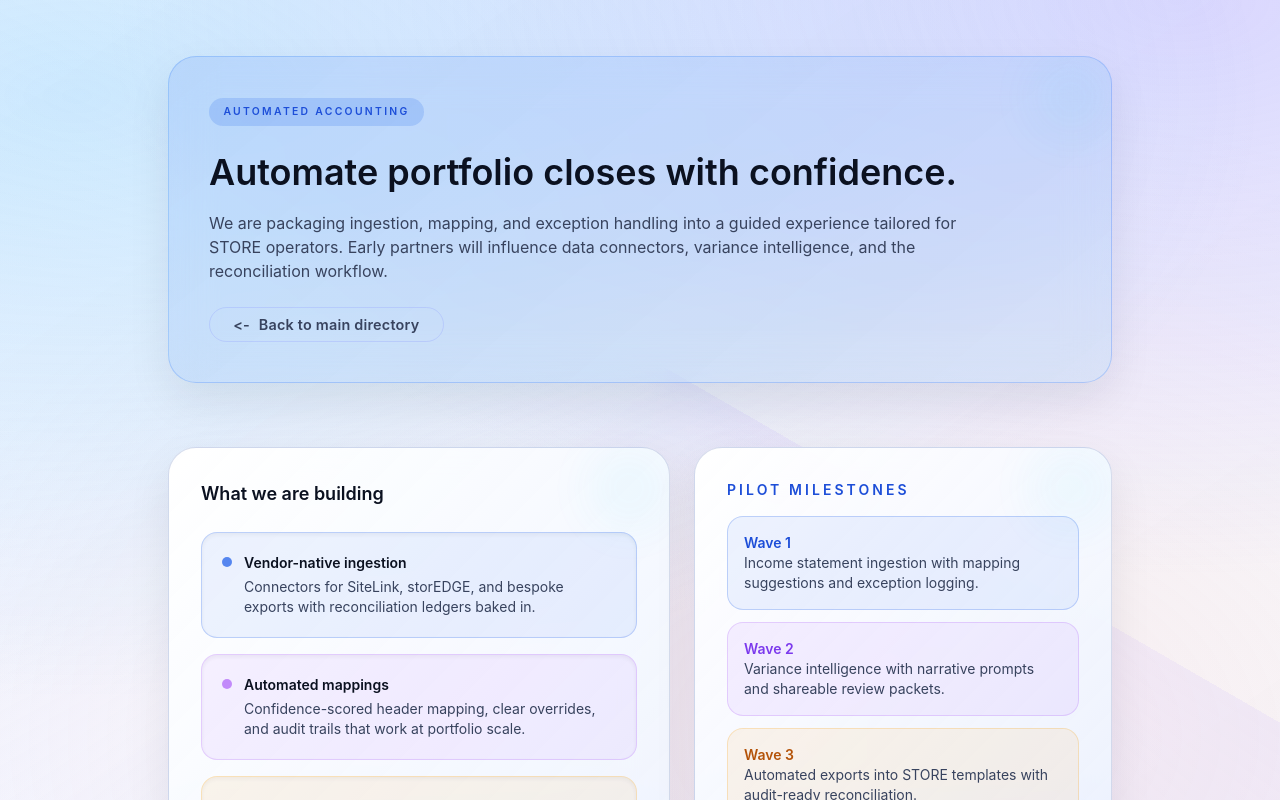
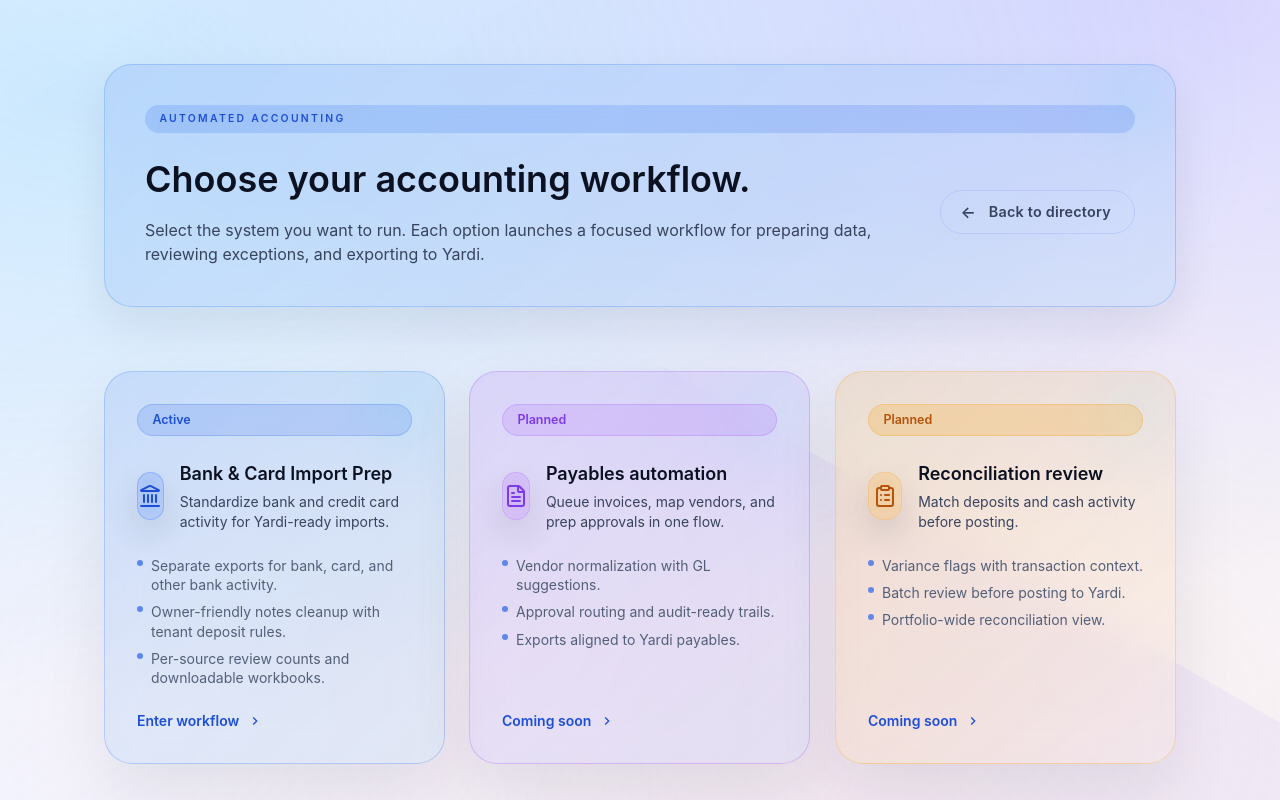
Before and after one commit to alexandermburke/ProformaBuilder, a Next.js app in the folder storeinsight/: page /accounting in a window 1280 px wide. Shown: the top 800 px of the page. Built offline with nearby package versions, Linux system fonts and the light colour scheme.

Commit message:
UI Changes

```diff
--- a/storeinsight/src/app/accounting/bank-card-import-prep/page.tsx
+++ b/storeinsight/src/app/accounting/bank-card-import-prep/page.tsx
@@ -793,9 +793,9 @@ export default function BankCardImportPrepPage() {
             <span className="owner-status-badge" data-tone={statusTone}>
               {statusLabel}
             </span>
-            <Link href="/" className="ios-button px-4 py-2 text-sm" data-variant="secondary">
+            <Link href="/accounting" className="ios-button px-4 py-2 text-sm" data-variant="secondary">
               <span aria-hidden className="-ml-1 mr-1 text-base">&larr;</span>
-              Back to directory
+              Back to accounting
             </Link>
           </div>
           <div className="grid gap-4 md:flex md:items-end md:justify-between">
--- a/storeinsight/src/app/accounting/page.tsx
+++ b/storeinsight/src/app/accounting/page.tsx
@@ -6,10 +6,75 @@
 
 'use client';
 
-import Image from 'next/image';
 import Link from 'next/link';
 import type { JSX } from 'react';
+import { ClipboardList, FileText, Landmark } from 'lucide-react';
 import { useTheme } from '@/components/ThemeProvider';
+
+type Tone = 'blue' | 'purple' | 'amber';
+
+type OptionCard = {
+  id: string;
+  title: string;
+  description: string;
+  highlights: string[];
+  status: string;
+  tone: Tone;
+  icon: 'bank' | 'payables' | 'recon';
+  href?: string;
+  disabled?: boolean;
+};
+
+const options: OptionCard[] = [
+  {
+    id: 'bank-card-import-prep',
+    title: 'Bank & Card Import Prep',
+    description: 'Standardize bank and credit card activity for Yardi-ready imports.',
+    highlights: [
+      'Separate exports for bank, card, and other bank activity.',
+      'Owner-friendly notes cleanup with tenant deposit rules.',
+      'Per-source review counts and downloadable workbooks.',
+    ],
+    status: 'Active',
+    tone: 'blue',
+    icon: 'bank',
+    href: '/accounting/bank-card-import-prep',
+  },
+  {
+    id: 'payables-automation',
+    title: 'Payables automation',
+    description: 'Queue invoices, map vendors, and prep approvals in one flow.',
+    highlights: [
+      'Vendor normalization with GL suggestions.',
+      'Approval routing and audit-ready trails.',
+      'Exports aligned to Yardi payables.',
+    ],
+    status: 'Planned',
+    tone: 'purple',
+    icon: 'payables',
+    disabled: true,
+  },
+  {
+    id: 'reconciliation-review',
+    title: 'Reconciliation review',
+    description: 'Match deposits and cash activity before posting.',
+    highlights: [
+      'Variance flags with transaction context.',
+      'Batch review before posting to Yardi.',
+      'Portfolio-wide reconciliation view.',
+    ],
+    status: 'Planned',
+    tone: 'amber',
+    icon: 'recon',
+    disabled: true,
+  },
+];
+
+const ICONS = {
+  bank: Landmark,
+  payables: FileText,
+  recon: ClipboardList,
+} as const;
 
 export default function AutomatedAccountingPage(): JSX.Element {
   const { theme } = useTheme();
@@ -21,125 +86,126 @@ export default function AutomatedAccountingPage(): JSX.Element {
   const overlayBottom = isDark
     ? 'bg-[radial-gradient(circle_at_88%_82%,rgba(56,189,248,0.22),transparent_60%)]'
     : 'bg-[radial-gradient(circle_at_82%_86%,rgba(56,189,248,0.16),transparent_62%)]';
-  const toneDot: Record<'blue' | 'purple' | 'amber', string> = {
-    blue: 'bg-[rgba(37,99,235,0.75)]',
-    purple: 'bg-[rgba(168,85,247,0.65)]',
-    amber: 'bg-[rgba(245,158,11,0.75)]',
-  };
-  const tileTone = isDark
+
+  const iconTone = isDark
     ? {
-        blue: 'border-[rgba(59,130,246,0.4)] bg-[rgba(37,99,235,0.18)] text-[color:var(--text-secondary)]',
-        purple: 'border-[rgba(168,85,247,0.36)] bg-[rgba(129,140,248,0.2)] text-[color:var(--text-secondary)]',
-        amber: 'border-[rgba(245,158,11,0.32)] bg-[rgba(253,186,116,0.18)] text-[color:var(--text-secondary)]',
+        blue: 'border-[rgba(59,130,246,0.45)] bg-[rgba(37,99,235,0.22)] text-[#93C5FD]',
+        purple: 'border-[rgba(168,85,247,0.4)] bg-[rgba(168,85,247,0.22)] text-[#E9D5FF]',
+        amber: 'border-[rgba(245,158,11,0.38)] bg-[rgba(245,158,11,0.22)] text-[#FCD34D]',
       }
     : {
-        blue: 'border-[rgba(37,99,235,0.24)] bg-[rgba(37,99,235,0.08)] text-[color:var(--text-secondary)]',
-        purple: 'border-[rgba(168,85,247,0.22)] bg-[rgba(168,85,247,0.08)] text-[color:var(--text-secondary)]',
-        amber: 'border-[rgba(245,158,11,0.22)] bg-[rgba(245,158,11,0.08)] text-[color:var(--text-secondary)]',
+        blue: 'border-[rgba(37,99,235,0.25)] bg-[rgba(37,99,235,0.12)] text-[#1D4ED8]',
+        purple: 'border-[rgba(168,85,247,0.22)] bg-[rgba(168,85,247,0.12)] text-[#7C3AED]',
+        amber: 'border-[rgba(245,158,11,0.22)] bg-[rgba(245,158,11,0.12)] text-[#B45309]',
       };
 
   return (
     <div className="relative min-h-screen overflow-hidden text-[color:var(--text-primary)]">
       <div className={`pointer-events-none absolute inset-0 -z-20 ${overlayTop}`} />
       <div className={`pointer-events-none absolute inset-0 -z-20 ${overlayBottom}`} />
-      <div className="relative mx-auto flex min-h-screen max-w-5xl flex-col gap-12 px-6 py-14 lg:gap-16 lg:px-10">
-        <header className="ios-card ios-animate-up space-y-6 p-10" data-tone="blue">
+      <div className="relative mx-auto flex min-h-screen max-w-6xl flex-col gap-12 px-6 py-12 lg:gap-16 lg:px-10 lg:py-16">
+        <header className="ios-card ios-animate-up flex flex-col gap-6 p-10" data-tone="blue">
           <span className="ios-badge text-[10px]">Automated accounting</span>
-          <div className="space-y-4">
-            <h1 className="text-3xl font-semibold leading-tight text-[color:var(--text-primary)] sm:text-4xl">
-              Automate portfolio closes with confidence.
-            </h1>
-            <p className="max-w-3xl text-sm text-[color:var(--text-secondary)] sm:text-base">
-              We are packaging ingestion, mapping, and exception handling into a guided experience tailored for STORE
-              operators. Early partners will influence data connectors, variance intelligence, and the reconciliation
-              workflow.
-            </p>
+          <div className="flex flex-col gap-6 sm:flex-row sm:items-center sm:justify-between">
+            <div className="space-y-4 sm:flex-1">
+              <h1 className="text-3xl font-semibold leading-tight text-[color:var(--text-primary)] sm:text-4xl">
+                Choose your accounting workflow.
+              </h1>
+              <p className="max-w-3xl text-sm text-[color:var(--text-secondary)] sm:text-base">
+                Select the system you want to run. Each option launches a focused workflow for preparing data, reviewing
+                exceptions, and exporting to Yardi.
+              </p>
+            </div>
+            <Link href="/" className="ios-button shrink-0 px-4 py-2 text-sm" data-variant="ghost">
+              <span aria-hidden className="-ml-1 mr-1 text-base">
+                &larr;
+              </span>
+              Back to directory
+            </Link>
           </div>
-          <Link href="/" className="ios-button w-fit px-5 py-2 text-sm" data-variant="ghost">
-            <span aria-hidden>{'<-'}</span>
-            Back to main directory
-          </Link>
         </header>
 
-        <section className="grid gap-6 lg:grid-cols-[1.2fr_1fr]">
-          <div className="ios-card ios-animate-up space-y-6 p-8">
-            <h2 className="text-lg font-semibold text-[color:var(--text-primary)]">What we are building</h2>
-            <ul className="space-y-4 text-sm">
-              <li className={`flex gap-3 rounded-2xl border p-5 shadow-inner transition ${tileTone.blue}`}>
-                <span className={`mt-1 inline-flex h-2.5 w-2.5 flex-none rounded-full ${toneDot.blue}`} />
-                <div className="space-y-1">
-                  <div className="font-semibold text-[color:var(--text-primary)]">Vendor-native ingestion</div>
-                  <p className="text-[color:var(--text-secondary)]">
-                    Connectors for SiteLink, storEDGE, and bespoke exports with reconciliation ledgers baked in.
-                  </p>
+        <section className="grid gap-6 lg:grid-cols-3">
+          {options.map((option, index) => {
+            const delayClass = index === 1 ? 'ios-animate-delay-sm' : index === 2 ? 'ios-animate-delay-md' : '';
+            const cardClass = [
+              'group ios-card ios-animate-up feature-card',
+              delayClass,
+              'relative overflow-hidden flex h-full flex-col gap-6 p-8 transition-all duration-500 hover:-translate-y-1',
+              option.disabled ? 'cursor-not-allowed opacity-80' : '',
+            ]
+              .filter(Boolean)
+              .join(' ');
+            const Icon = ICONS[option.icon];
+            const sharedContent = (
+              <>
+                <span
+                  aria-hidden
+                  className="pointer-events-none absolute inset-px rounded-[26px] bg-[radial-gradient(circle_at_top,_rgba(59,130,246,0.12),transparent_70%)] opacity-0 transition duration-500 group-hover:opacity-100 dark:bg-[radial-gradient(circle_at_top,_rgba(59,130,246,0.2),transparent_75%)]"
+                />
+                <div className="relative z-10 flex h-full flex-col gap-6">
+                  <span
+                    className="ios-pill text-[11px]"
+                    data-tone={option.tone === 'amber' ? 'warning' : option.tone}
+                  >
+                    {option.status}
+                  </span>
+                  <div className="flex items-center gap-4">
+                    <div
+                      className={`flex h-12 w-12 items-center justify-center rounded-2xl border shadow-[0_14px_32px_rgba(15,23,42,0.12)] backdrop-blur-sm ${
+                        iconTone[option.tone]
+                      }`}
+                      aria-hidden
+                    >
+                      <Icon className="h-6 w-6" aria-hidden />
+                    </div>
+                    <div className="space-y-1">
+                      <h2 className="text-lg font-semibold text-[color:var(--text-primary)]">
+                        {option.title}
+                      </h2>
+                      <p className="text-sm text-[color:var(--text-secondary)]">{option.description}</p>
+                    </div>
+                  </div>
+                  <ul className="space-y-2 text-sm text-[color:var(--text-muted)]">
+                    {option.highlights.map((highlight) => (
+                      <li key={highlight} className="flex items-start gap-2 text-left">
+                        <span className="mt-1 inline-flex h-1.5 w-1.5 flex-none rounded-full bg-[rgba(37,99,235,0.7)]" />
+                        <span className="flex-1 leading-snug">{highlight}</span>
+                      </li>
+                    ))}
+                  </ul>
+                  <span className="mt-auto inline-flex items-center gap-2 text-sm font-semibold text-[color:var(--accent-strong)]">
+                    {option.disabled ? 'Coming soon' : 'Enter workflow'}
+                    <svg
+                      aria-hidden
+                      viewBox="0 0 24 24"
+                      className="h-4 w-4 transition-transform duration-500 group-hover:translate-x-1"
+                    >
+                      <path
+                        fill="currentColor"
+                        d="M13.172 12 8.586 7.414 10 6l6 6-6 6-1.414-1.414L13.172 12Z"
+                      />
+                    </svg>
+                  </span>
                 </div>
-              </li>
-              <li className={`flex gap-3 rounded-2xl border p-5 shadow-inner transition ${tileTone.purple}`}>
-                <span className={`mt-1 inline-flex h-2.5 w-2.5 flex-none rounded-full ${toneDot.purple}`} />
-                <div className="space-y-1">
-                  <div className="font-semibold text-[color:var(--text-primary)]">Automated mappings</div>
-                  <p className="text-[color:var(--text-secondary)]">
-                    Confidence-scored header mapping, clear overrides, and audit trails that work at portfolio scale.
-                  </p>
+              </>
+            );
+
+            if (option.disabled) {
+              return (
+                <div key={option.id} className={cardClass} data-tone={option.tone} aria-disabled="true">
+                  {sharedContent}
                 </div>
-              </li>
-              <li className={`flex gap-3 rounded-2xl border p-5 shadow-inner transition ${tileTone.amber}`}>
-                <span className={`mt-1 inline-flex h-2.5 w-2.5 flex-none rounded-full ${toneDot.amber}`} />
-                <div className="space-y-1">
-                  <div className="font-semibold text-[color:var(--text-primary)]">Variance intelligence</div>
-                  <p className="text-[color:var(--text-secondary)]">
-                    Surface outliers instantly with narrative-ready context to accelerate close reviews.
-                  </p>
-                </div>
-              </li>
-            </ul>
-          </div>
+              );
+            }
 
-          <div className="flex flex-col gap-6">
-            <div className="ios-card ios-animate-up space-y-4 p-8">
-              <h3 className="text-sm font-semibold uppercase tracking-[0.22em] text-[color:var(--accent-strong)]">
-                Pilot milestones
-              </h3>
-              <dl className="space-y-3 text-sm text-[color:var(--text-secondary)]">
-                <div className={`rounded-2xl border p-4 ${tileTone.blue}`}>
-                  <dt className="font-semibold text-[color:var(--accent-strong)]">Wave 1</dt>
-                  <dd>Income statement ingestion with mapping suggestions and exception logging.</dd>
-                </div>
-                <div className={`rounded-2xl border p-4 ${tileTone.purple}`}>
-                  <dt className="font-semibold text-[#7C3AED] dark:text-[#C084FC]">Wave 2</dt>
-                  <dd>Variance intelligence with narrative prompts and shareable review packets.</dd>
-                </div>
-                <div className={`rounded-2xl border p-4 ${tileTone.amber}`}>
-                  <dt className="font-semibold text-[#B45309] dark:text-[#FBBF24]">Wave 3</dt>
-                  <dd>Automated exports into STORE templates with audit-ready reconciliation.</dd>
-                </div>
-              </dl>
-            </div>
-
-            <div className="ios-card ios-animate-up space-y-3 border border-dashed border-[rgba(37,99,235,0.28)] bg-[rgba(37,99,235,0.08)] p-7 text-sm text-[color:var(--text-secondary)] shadow-inner">
-              <h3 className="text-sm font-semibold uppercase tracking-wide text-[color:var(--accent-strong)]">
-                Get involved
-              </h3>
-              <p>
-                Insight Ops is enrolling beta partners now. Share your accounting package export and we will plug it into
-                the automation build to accelerate delivery.
-              </p>
-              <Link
-                href="mailto:alex@mystorestorage.com"
-                className="ios-button w-fit px-5 py-2 text-sm"
-              >
-                Request access
-                <span aria-hidden>{'->'}</span>
+            return (
+              <Link key={option.id} href={option.href ?? '#'} className={cardClass} data-tone={option.tone}>
+                {sharedContent}
               </Link>
-            </div>
-          </div>
+            );
+          })}
         </section>
-      </div>
-
-      <div className="sr-only">
-        <Image src="/file.svg" alt="" width={1} height={1} />
-        <Image src="/window.svg" alt="" width={1} height={1} />
-        <Image src="/globe.svg" alt="" width={1} height={1} />
       </div>
     </div>
   );
--- a/storeinsight/src/app/page.tsx
+++ b/storeinsight/src/app/page.tsx
@@ -43,7 +43,7 @@ const features: Feature[] = [
   {
     title: 'Accounting',
     description: 'Standardize bank and credit card spreadsheets for efficient, accurate Yardi imports.',
-    href: '/accounting/bank-card-import-prep',
+    href: '/accounting',
     status: 'WIP',
     tone: 'blue',
     icon: 'layers',
@@ -90,6 +90,20 @@ const HERO_STATS = [
 
 const PLATFORM_VERSION = '0.8.8';
 const NEXT_VERSION = '15.5.7';
+const MONTH_LABELS = [
+  'Jan',
+  'Feb',
+  'Mar',
+  'Apr',
+  'May',
+  'Jun',
+  'Jul',
+  'Aug',
+  'Sep',
+  'Oct',
+  'Nov',
+  'Dec',
+];
 
 const iconToneLight: Record<FeatureTone, string> = {
   blue: 'bg-[rgba(37,99,235,0.12)] text-[#1D4ED8]',
@@ -159,6 +173,27 @@ function FeatureIcon({ name, tone }: { name: FeatureIconKey; tone: FeatureTone }
         </svg>
       );
   }
+}
+
+function getOrdinalSuffix(day: number): string {
+  const remainder = day % 100;
+  if (remainder >= 11 && remainder <= 13) return 'th';
+  switch (day % 10) {
+    case 1:
+      return 'st';
+    case 2:
+      return 'nd';
+    case 3:
+      return 'rd';
+    default:
+      return 'th';
+  }
+}
+
+function formatHeroDate(date: Date): string {
+  const month = MONTH_LABELS[date.getMonth()] ?? '';
+  const day = date.getDate();
+  return `${month}, ${day}${getOrdinalSuffix(day)}`;
 }
 
 export default function DirectoryPage(): JSX.Element {
@@ -296,6 +331,9 @@ export default function DirectoryPage(): JSX.Element {
     ? 'bg-[radial-gradient(circle_at_85%_80%,rgba(56,189,248,0.18),transparent_60%)]'
     : 'bg-[radial-gradient(circle_at_82%_85%,rgba(125,211,252,0.16),transparent_62%)]';
   const iconTone = isDark ? iconToneDark : iconToneLight;
+  const heroStats = HERO_STATS.map((stat) =>
+    stat.label === 'Last update' ? { ...stat, value: formatHeroDate(new Date()) } : stat,
+  );
 
   return (
     <div className="relative min-h-screen overflow-hidden text-[color:var(--text-primary)]">
@@ -316,10 +354,15 @@ export default function DirectoryPage(): JSX.Element {
                 to open the tool you desire to use.
               </p>
               <div className="grid gap-4 pt-2 text-sm sm:grid-cols-3">
-                {HERO_STATS.map((stat) => (
+                {heroStats.map((stat) => (
                   <div key={stat.label} className="stat-card hero-stat rounded-2xl p-4">
                     <p className="hero-stat__label">{stat.label}</p>
-                    <p className="hero-stat__value">{stat.value}</p>
+                    <p
+                      className="hero-stat__value"
+                      suppressHydrationWarning={stat.label === 'Last update'}
+                    >
+                      {stat.value}
+                    </p>
                     <p className="hero-stat__detail">{stat.detail}</p>
                   </div>
                 ))}
```
